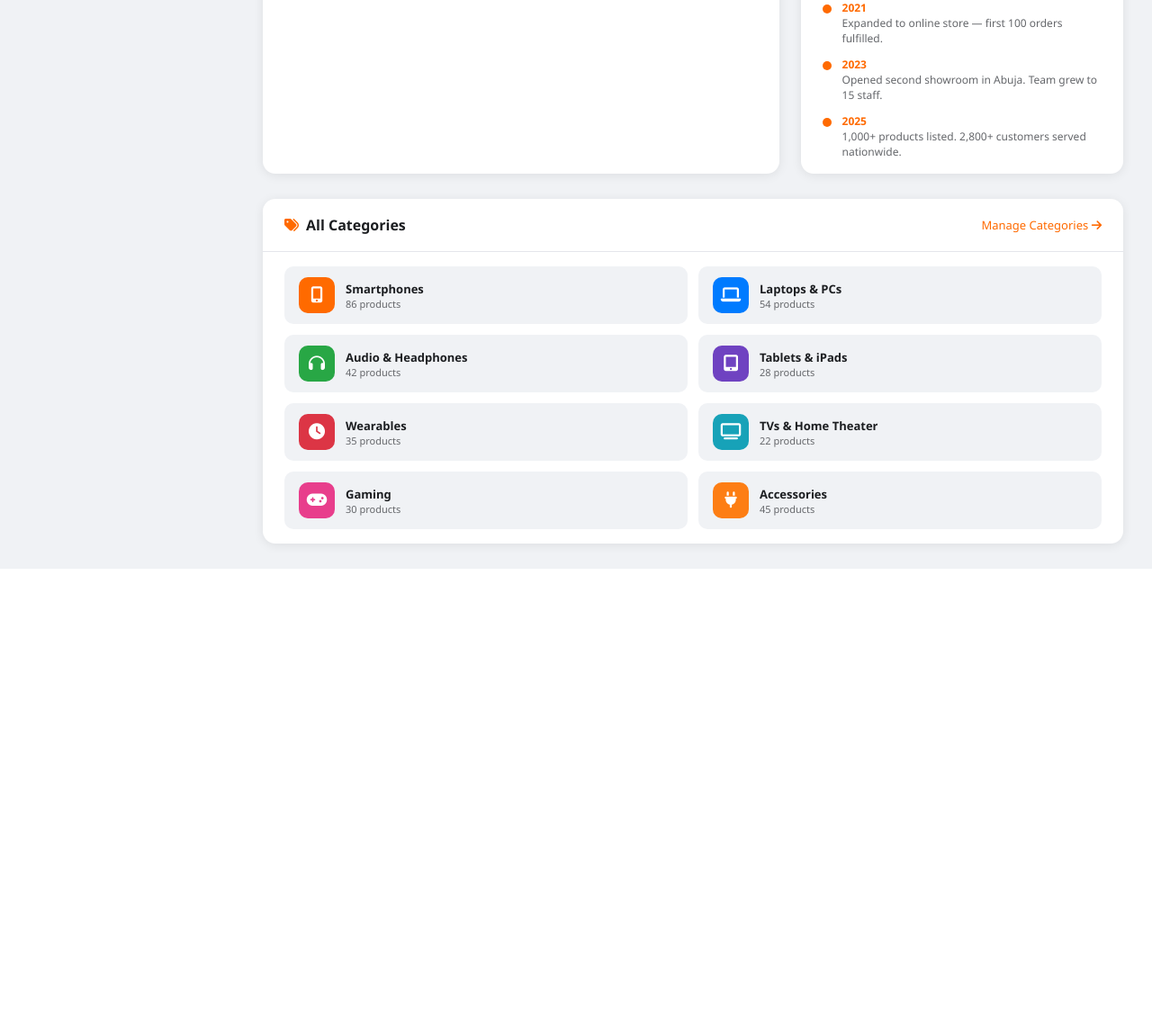
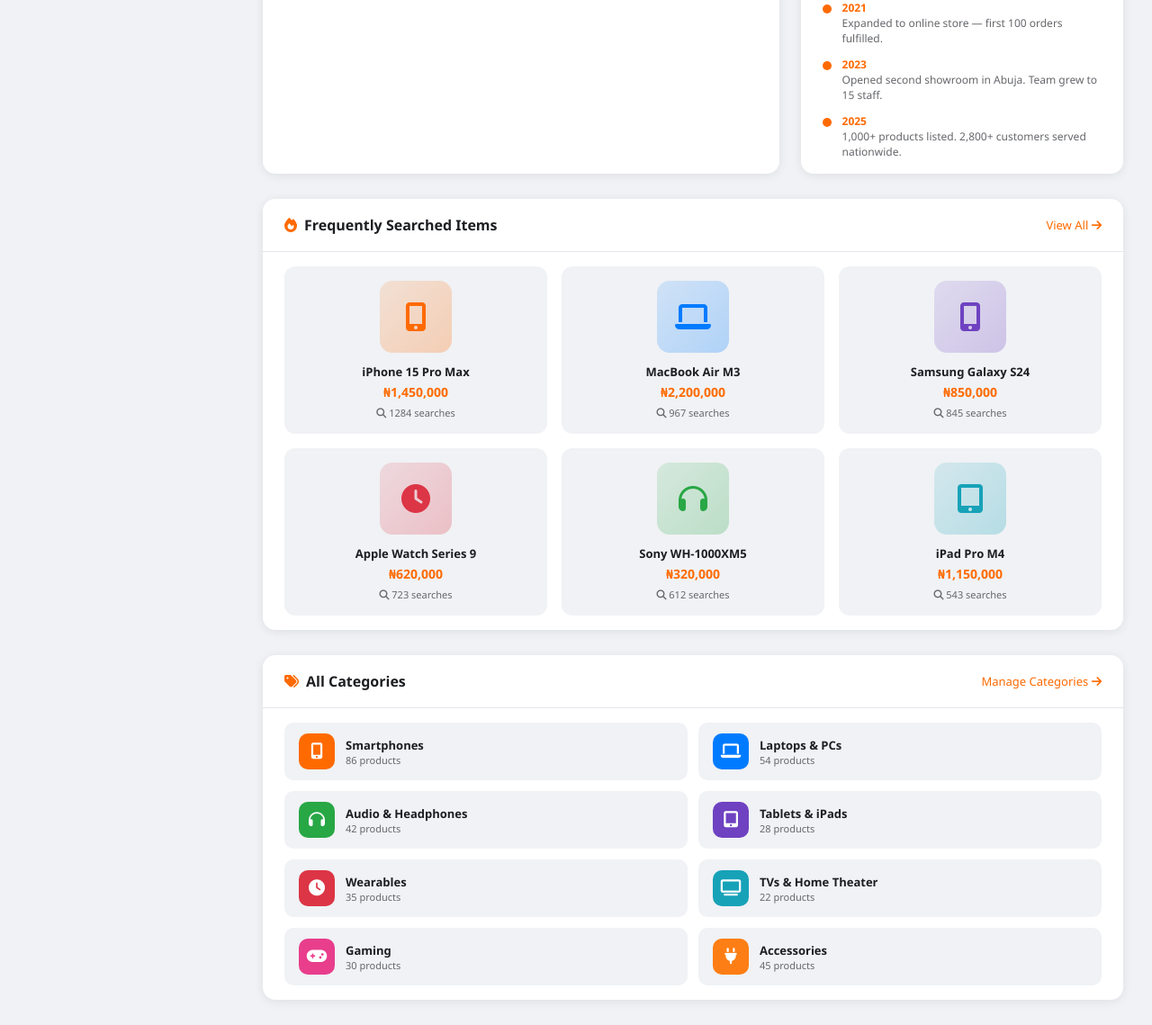
Before and after one commit to ismailally0106-ux/dzeeshop, a Django app: page / in a window 1280 px wide. Shown: the part 865-2004 px from the top of the page at 90% size. Before the commit the page ends 1497 px from the top, so only its background shows below. Run offline with Django 5.2, Linux system fonts and the light colour scheme.

Commit message:
Add category images, frequently searched items, image upload in admin

```diff
--- a/dashboard/models.py
+++ b/dashboard/models.py
@@ -7,6 +7,7 @@ class Category(models.Model):
     icon = models.CharField(max_length=50, default='fa-tag')
     color = models.CharField(max_length=7, default='#ff6a00')
     display_order = models.PositiveIntegerField(default=0)
+    image = models.ImageField(upload_to='categories/', blank=True, null=True)
 
     class Meta:
         ordering = ['display_order', 'name']
--- a/dashboard/static/dashboard/css/style.css
+++ b/dashboard/static/dashboard/css/style.css
@@ -574,6 +574,68 @@ body {
   color: var(--text-muted);
 }
 
+/* ===== PRODUCT GRID (Frequently Searched) ===== */
+.product-grid {
+  display: grid;
+  grid-template-columns: repeat(3, 1fr);
+  gap: 16px;
+}
+
+.product-card {
+  background: var(--bg);
+  border-radius: 12px;
+  padding: 16px;
+  text-align: center;
+  transition: 0.3s;
+  cursor: pointer;
+}
+
+.product-card:hover {
+  transform: translateY(-4px);
+  box-shadow: 0 8px 20px rgba(0,0,0,0.08);
+}
+
+.product-card .product-img {
+  width: 80px;
+  height: 80px;
+  border-radius: 14px;
+  display: flex;
+  align-items: center;
+  justify-content: center;
+  margin: 0 auto 12px;
+}
+
+.product-card .product-name {
+  font-size: 13px;
+  font-weight: 600;
+  color: var(--text-dark);
+  margin-bottom: 4px;
+}
+
+.product-card .product-price {
+  font-size: 14px;
+  font-weight: 700;
+  color: var(--primary);
+}
+
+.product-card .product-searches {
+  font-size: 11px;
+  color: var(--text-muted);
+  margin-top: 6px;
+}
+
+@media (max-width: 1024px) {
+  .product-grid {
+    grid-template-columns: repeat(2, 1fr);
+  }
+}
+
+@media (max-width: 480px) {
+  .product-grid {
+    grid-template-columns: 1fr;
+  }
+}
+
 .founder-card {
   display: flex;
   gap: 20px;
--- a/dashboard/templates/dashboard/index.html
+++ b/dashboard/templates/dashboard/index.html
@@ -213,7 +213,33 @@
 
   </div>
 
-  <!-- All Categories -->
+  <!-- Frequently Searched Items -->
+  <div class="panel" style="margin-bottom:28px;">
+    <div class="panel-header">
+      <h3><i class="fas fa-fire" style="color:var(--primary);margin-right:8px;"></i>Frequently Searched Items</h3>
+      <button class="btn-link">View All <i class="fas fa-arrow-right"></i></button>
+    </div>
+    <div class="panel-body">
+      <div class="product-grid">
+        {% for item in frequently_searched %}
+        <div class="product-card">
+          <div class="product-img" style="background:linear-gradient(135deg, {{ item.color }}22, {{ item.color }}44);">
+            <i class="fas {{ item.icon }}" style="font-size:32px;color:{{ item.color }};"></i>
+          </div>
+          <div class="product-info">
+            <div class="product-name">{{ item.name }}</div>
+            <div class="product-price">{{ item.price }}</div>
+          </div>
+          <div class="product-searches">
+            <i class="fas fa-search" style="font-size:11px;"></i> {{ item.searches }} searches
+          </div>
+        </div>
+        {% endfor %}
+      </div>
+    </div>
+  </div>
+
+  <!-- All Categories with Images -->
   <div class="panel" style="margin-bottom:0;">
     <div class="panel-header">
       <h3><i class="fas fa-tags" style="color:var(--primary);margin-right:8px;"></i>All Categories</h3>
@@ -223,7 +249,9 @@
       <div class="category-grid">
         {% for cat in categories %}
         <div class="category-item">
-          <div class="cat-icon" style="background:{{ cat.color }};"><i class="fas {{ cat.icon }}"></i></div>
+          <div class="cat-icon" style="background:{{ cat.color }};">
+            <i class="fas {{ cat.icon }}"></i>
+          </div>
           <div>
             <div class="cat-name">{{ cat.name }}</div>
             <div class="cat-count">{{ cat.count }} products</div>
--- a/dashboard/views.py
+++ b/dashboard/views.py
@@ -2,6 +2,26 @@ from django.shortcuts import render
 from .models import Category, Product, Order
 
 def dashboard(request):
+    categories_data = [
+        {'name': 'Smartphones', 'icon': 'fa-mobile-alt', 'color': '#ff6a00', 'count': 86, 'image': 'smartphones.jpg'},
+        {'name': 'Laptops & PCs', 'icon': 'fa-laptop', 'color': '#007bff', 'count': 54, 'image': 'laptops.jpg'},
+        {'name': 'Audio & Headphones', 'icon': 'fa-headphones', 'color': '#28a745', 'count': 42, 'image': 'audio.jpg'},
+        {'name': 'Tablets & iPads', 'icon': 'fa-tablet-alt', 'color': '#6f42c1', 'count': 28, 'image': 'tablets.jpg'},
+        {'name': 'Wearables', 'icon': 'fa-clock', 'color': '#dc3545', 'count': 35, 'image': 'wearables.jpg'},
+        {'name': 'TVs & Home Theater', 'icon': 'fa-tv', 'color': '#17a2b8', 'count': 22, 'image': 'tvs.jpg'},
+        {'name': 'Gaming', 'icon': 'fa-gamepad', 'color': '#e83e8c', 'count': 30, 'image': 'gaming.jpg'},
+        {'name': 'Accessories', 'icon': 'fa-plug', 'color': '#fd7e14', 'count': 45, 'image': 'accessories.jpg'},
+    ]
+
+    frequently_searched = [
+        {'name': 'iPhone 15 Pro Max', 'price': '₦1,450,000', 'icon': 'fa-mobile-alt', 'color': '#ff6a00', 'searches': 1284, 'image': 'iphone15.jpg'},
+        {'name': 'MacBook Air M3', 'price': '₦2,200,000', 'icon': 'fa-laptop', 'color': '#007bff', 'searches': 967, 'image': 'macbook.jpg'},
+        {'name': 'Samsung Galaxy S24', 'price': '₦850,000', 'icon': 'fa-mobile-alt', 'color': '#6f42c1', 'searches': 845, 'image': 'samsung.jpg'},
+        {'name': 'Apple Watch Series 9', 'price': '₦620,000', 'icon': 'fa-clock', 'color': '#dc3545', 'searches': 723, 'image': 'applewatch.jpg'},
+        {'name': 'Sony WH-1000XM5', 'price': '₦320,000', 'icon': 'fa-headphones', 'color': '#28a745', 'searches': 612, 'image': 'sony.jpg'},
+        {'name': 'iPad Pro M4', 'price': '₦1,150,000', 'icon': 'fa-tablet-alt', 'color': '#17a2b8', 'searches': 543, 'image': 'ipad.jpg'},
+    ]
+
     context = {
         'total_revenue': 892400,
         'revenue_trend': '+12.5%',
@@ -20,16 +40,8 @@ def dashboard(request):
             {'product': 'Samsung Galaxy Tab S9', 'icon': 'fa-tablet-alt', 'qty': 3, 'amount': '₦780,000', 'status': 'Cancelled'},
             {'product': 'Apple Watch Series 9', 'icon': 'fa-clock', 'qty': 2, 'amount': '₦620,000', 'status': 'Delivered'},
         ],
-        'categories': [
-            {'name': 'Smartphones', 'icon': 'fa-mobile-alt', 'color': '#ff6a00', 'count': 86},
-            {'name': 'Laptops & PCs', 'icon': 'fa-laptop', 'color': '#007bff', 'count': 54},
-            {'name': 'Audio & Headphones', 'icon': 'fa-headphones', 'color': '#28a745', 'count': 42},
-            {'name': 'Tablets & iPads', 'icon': 'fa-tablet-alt', 'color': '#6f42c1', 'count': 28},
-            {'name': 'Wearables', 'icon': 'fa-clock', 'color': '#dc3545', 'count': 35},
-            {'name': 'TVs & Home Theater', 'icon': 'fa-tv', 'color': '#17a2b8', 'count': 22},
-            {'name': 'Gaming', 'icon': 'fa-gamepad', 'color': '#e83e8c', 'count': 30},
-            {'name': 'Accessories', 'icon': 'fa-plug', 'color': '#fd7e14', 'count': 45},
-        ],
+        'categories': categories_data,
+        'frequently_searched': frequently_searched,
         'timeline': [
             {'year': 2019, 'desc': 'Double Zee founded as a small electronics stall in Kano market.'},
             {'year': 2021, 'desc': 'Expanded to online store — first 100 orders fulfilled.'},
```
Also changed, not shown: dashboard/admin.py (+16 -2 lines), dashboard/migrations/0002_category_image.py (added).
